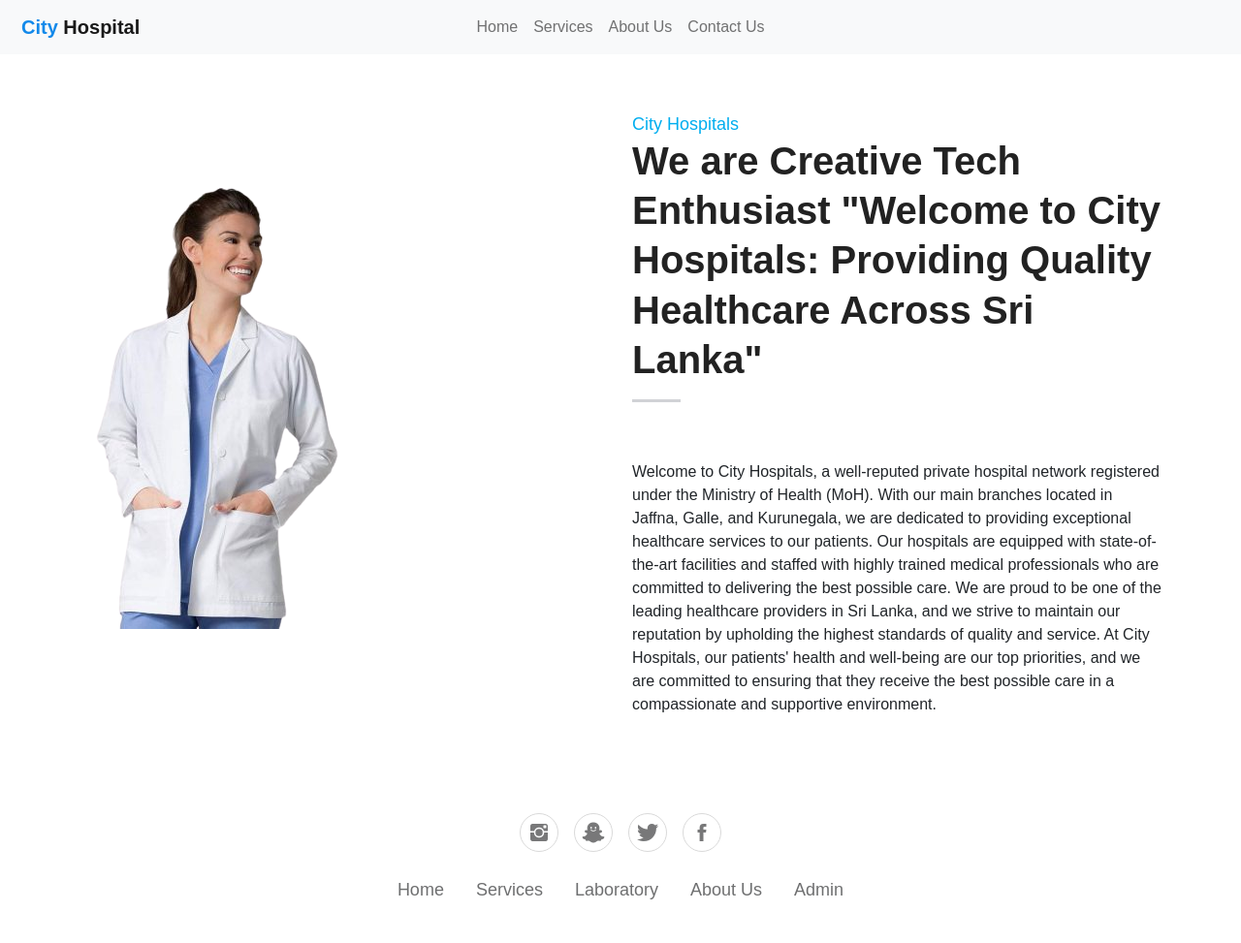
After one commit to VenujaK/city-hospiatl, a PHP site: page /AboutUs.php in a window 1280 px wide. The commit adds this page. Shown: the whole page at 97% size. Run offline with PHP 8.4, Linux system fonts and the light colour scheme; some libraries are stand-ins or nearby versions.

```diff
--- /dev/null
+++ b/City hospitals/AboutUs.php
@@ -0,0 +1,43 @@
+<!DOCTYPE html>
+<html lang="en">
+<head>
+    <meta charset="UTF-8">
+    <meta http-equiv="X-UA-Compatible" content="IE=edge">
+    <meta name="viewport" content="width=device-width, initial-scale=1.0">
+    <link rel="stylesheet" href="./CSS/AboutUS.css">
+    <title>Document</title>
+</head>
+<body>
+<?php @include('./Components/header.php');?>
+<section class="about-section">
+        <div class="container">
+            <div class="row">
+                <div class="content-column col-lg-6 col-md-12 col-sm-12 order-2">
+                    <div class="inner-column">
+                        <div class="sec-title">
+                            <span class="title">City Hospitals</span>
+                            <h2>We are Creative Tech Enthusiast "Welcome to City Hospitals: Providing Quality Healthcare Across Sri Lanka"</h2>
+                        </div>
+                         <div class="text">
+                         Welcome to City Hospitals, a well-reputed private hospital network registered under the Ministry of Health (MoH). With our main branches located in Jaffna, Galle, and Kurunegala, we are dedicated to providing exceptional healthcare services to our patients. Our hospitals are equipped with state-of-the-art facilities and staffed with highly trained medical professionals who are committed to delivering the best possible care. We are proud to be one of the leading healthcare providers in Sri Lanka, and we strive to maintain our reputation by upholding the highest standards of quality and service. At City Hospitals, our patients' health and well-being are our top priorities, and we are committed to ensuring that they receive the best possible care in a compassionate and supportive environment.
+                      </div>
+
+                    </div>
+                </div>
+
+                <!-- Image Column -->
+                <div class="image-column col-lg-6 col-md-12 col-sm-12">
+                    <div class="inner-column wow fadeInLeft">
+
+                        <figure class="image-1"><a href="#" class="lightbox-image" data-fancybox="images"><img title="Rahul Kumar Yadav" src="./IMG/labcoat-white-raymond-360x459-removebg-preview.png" alt=""></a></figure>
+
+                    </div>
+                </div>
+
+            </div>
+
+        </div>
+    </section>
+    <?php @include('./Components/footer.php');?>
+</body>
+</html>
--- /dev/null
+++ b/City hospitals/CSS/AboutUS.css
@@ -0,0 +1,96 @@
+a,
+a:hover,
+a:focus,
+a:active {
+    text-decoration: none;
+    outline: none;
+}
+
+a,
+a:active,
+a:focus {
+    color: #6f6f6f;
+    text-decoration: none;
+    transition: color .2s ease-in-out;
+}
+
+ul {
+    margin: 0;
+    padding: 0;
+    list-style: none;
+}
+
+img {
+    max-width: 100%;
+    height: auto;
+}
+
+section {
+    padding: 60px 0;
+}
+
+.sec-title {
+    margin-bottom: 60px;
+}
+
+.sec-title .title {
+    font-size: 18px;
+    line-height: 24px;
+    color: #00aeef;
+    font-weight: 500;
+    margin-bottom: 15px;
+}
+
+.sec-title h2 {
+    font-size: 40px;
+    line-height: 1.28em;
+    color: #222222;
+    font-weight: 600;
+    padding-bottom: 18px;
+    position: relative;
+    display: block;
+}
+
+.sec-title h2:before {
+    position: absolute;
+    content: '';
+    left: 0px;
+    bottom: 0px;
+    width: 50px;
+    height: 3px;
+    background-color: #d1d2d6;
+}
+
+.sec-title .text {
+    font-size: 16px;
+    line-height: 26px;
+    color: #848484;
+    font-weight: 400;
+    margin-top: 35px;
+}
+
+.sec-title.light h2 {
+    color: #ffffff;
+}
+
+.sec-title.text-center h2:before {
+    left: 50%;
+    transform: translateX(-50%);
+}
+
+img {
+    width: 100%;
+    height: 100%;
+    object-fit: cover;
+}
+
+.image-column .inner-column {
+    display: flex;
+    align-items: center;
+    height: 100%;
+}
+
+.image-1 img {
+    height: 100%;
+    object-fit: cover;
+}
--- /dev/null
+++ b/City hospitals/CSS/Services.css
@@ -0,0 +1,3 @@
+.card {
+    padding: 100px;
+}
--- /dev/null
+++ b/City hospitals/Components/footer.php
@@ -0,0 +1,77 @@
+<div class="footer-basic">
+        <footer>
+            <div class="social"><a href="#"><i class="icon ion-social-instagram"></i></a><a href="#"><i class="icon ion-social-snapchat"></i></a><a href="#"><i class="icon ion-social-twitter"></i></a><a href="#"><i class="icon ion-social-facebook"></i></a></div>
+            <ul class="list-inline">
+                <li class="list-inline-item"><a href="#">Home</a></li>
+                <li class="list-inline-item"><a href="#">Services</a></li>
+                <li class="list-inline-item"><a href="#">Laboratory</a></li>
+                <li class="list-inline-item"><a href="#">About Us</a></li>
+                <li class="list-inline-item"><a href="#">Admin</a></li>
+            </ul>
+
+        </footer>
+    </div>
+    <style>
+
+/* Footer */
+
+.footer-basic {
+    padding: 40px 0;
+    background-color: #ffffff;
+    color: #4b4c4d;
+}
+
+.footer-basic ul {
+    padding: 0;
+    list-style: none;
+    text-align: center;
+    font-size: 18px;
+    line-height: 1.6;
+    margin-bottom: 0;
+}
+
+.footer-basic li {
+    padding: 0 10px;
+}
+
+.footer-basic ul a {
+    color: inherit;
+    text-decoration: none;
+    opacity: 0.8;
+}
+
+.footer-basic ul a:hover {
+    opacity: 1;
+}
+
+.footer-basic .social {
+    text-align: center;
+    padding-bottom: 25px;
+}
+
+.footer-basic .social>a {
+    font-size: 24px;
+    width: 40px;
+    height: 40px;
+    line-height: 40px;
+    display: inline-block;
+    text-align: center;
+    border-radius: 50%;
+    border: 1px solid #ccc;
+    margin: 0 8px;
+    color: inherit;
+    opacity: 0.75;
+}
+
+.footer-basic .social>a:hover {
+    opacity: 0.9;
+}
+
+.footer-basic .copyright {
+    margin-top: 15px;
+    text-align: center;
+    font-size: 13px;
+    color: #aaa;
+    margin-bottom: 0;
+}
+    </style>
--- /dev/null
+++ b/City hospitals/Components/header.php
@@ -0,0 +1,74 @@
+<style>
+    * {
+    margin: 0;
+    padding: 0;
+    box-sizing: border-box;
+    font-family: 'Oswald', sans-serif;
+    font-weight: normal;
+}
+
+:root {
+    --main-color: #1289EA;
+    --text-color: #ffffff;
+}
+
+body {
+    background-size: contain;
+    background-attachment: local;
+}
+
+html::-webkit-scrollbar {
+    width: 6px;
+}
+
+html::-webkit-scrollbar-track {
+    background: transparent;
+}
+
+html::-webkit-scrollbar-thumb {
+    background: var(--main-color);
+}
+
+.navhspan {
+    font-weight: 600;
+    color: var(--main-color);
+}
+
+.navbar-brand {
+    font-weight: 600;
+    margin-left: 10px;
+}
+
+</style>
+<link rel="stylesheet" href="	https://cdn.jsdelivr.net/npm/bootstrap@5.2.3/dist/css/bootstrap.min.css">
+    <link rel="stylesheet" href="path/to/font-awesome/css/font-awesome.min.css">
+    <link rel="stylesheet" href="https://cdnjs.cloudflare.com/ajax/libs/font-awesome/6.3.0/css/all.min.css">
+    <link rel="preconnect" href="https://fonts.googleapis.com">
+    <link rel="preconnect" href="https://fonts.gstatic.com" crossorigin>
+    <link href="https://fonts.googleapis.com/css2?family=Lora&display=swap" rel="stylesheet">
+    <link rel="stylesheet" href="https://cdnjs.cloudflare.com/ajax/libs/ionicons/2.0.1/css/ionicons.min.css">
+<nav class="navbar navbar-expand-lg bg-light">
+        <div class="container-fluid">
+            <a class="navbar-brand" href="#"><span class="navhspan">City</span> Hospital</a>
+            <button class="navbar-toggler" type="button" data-bs-toggle="collapse" data-bs-target="#navbarNav" aria-controls="navbarNav" aria-expanded="false" aria-label="Toggle navigation">
+        <span class="navbar-toggler-icon"></span>
+      </button>
+            <div class="collapse navbar-collapse position-absolute top-50 start-50 translate-middle" id="navbarNav">
+                <ul class="navbar-nav">
+                    <li class="nav-item">
+                        <a class="nav-link " aria-current="page" href="./index.php">Home</a>
+                    </li>
+                    <li class="nav-item">
+                        <a class="nav-link" href="./Services.php">Services</a>
+                    </li>
+
+                    <li class="nav-item">
+                        <a class="nav-link " href="./AboutUs.php">About Us</a>
+                    </li>
+                    <li class="nav-item">
+                        <a class="nav-link " href="./ContactUs.php">Contact Us</a>
+                    </li>
+                </ul>
+            </div>
+        </div>
+    </nav>
```
Also changed, not shown: City hospitals/CSS/ContactUs.css (added, +43 -0 lines), City hospitals/CSS/Style.css (+17 -30 lines), City hospitals/ContactUs.php (added, +101 -0 lines), City hospitals/Services.php (added, +40 -0 lines), City hospitals/index.html (deleted, +0 -84 lines), City hospitals/index.php (added, +97 -0 lines), City hospitals/IMG/56b69017cce33ea3152e85c5a17d60eb-removebg-preview.png (added), City hospitals/IMG/labcoat-white-raymond-360x459-removebg-preview.png (added), City hospitals/config.php (added).
